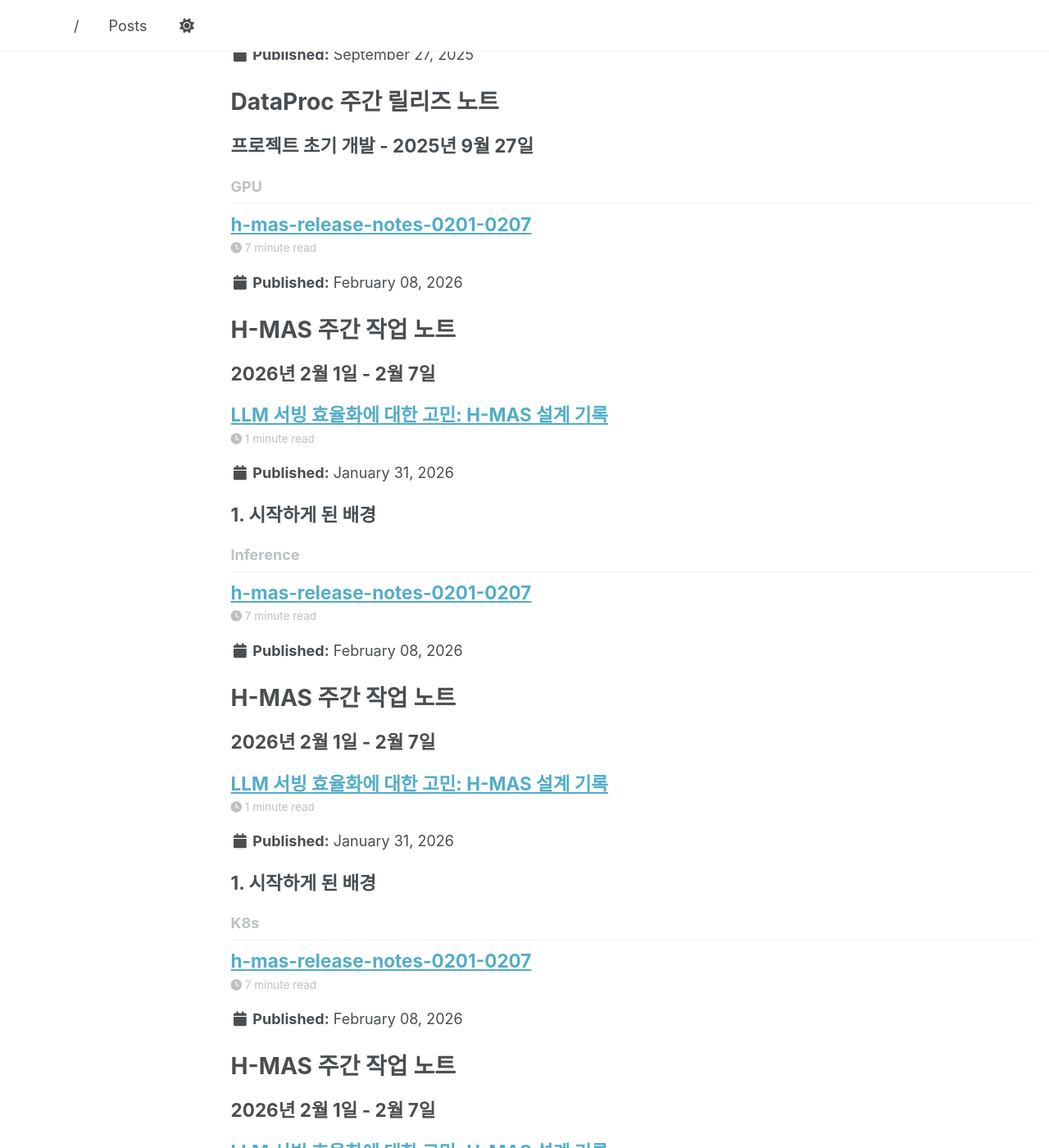
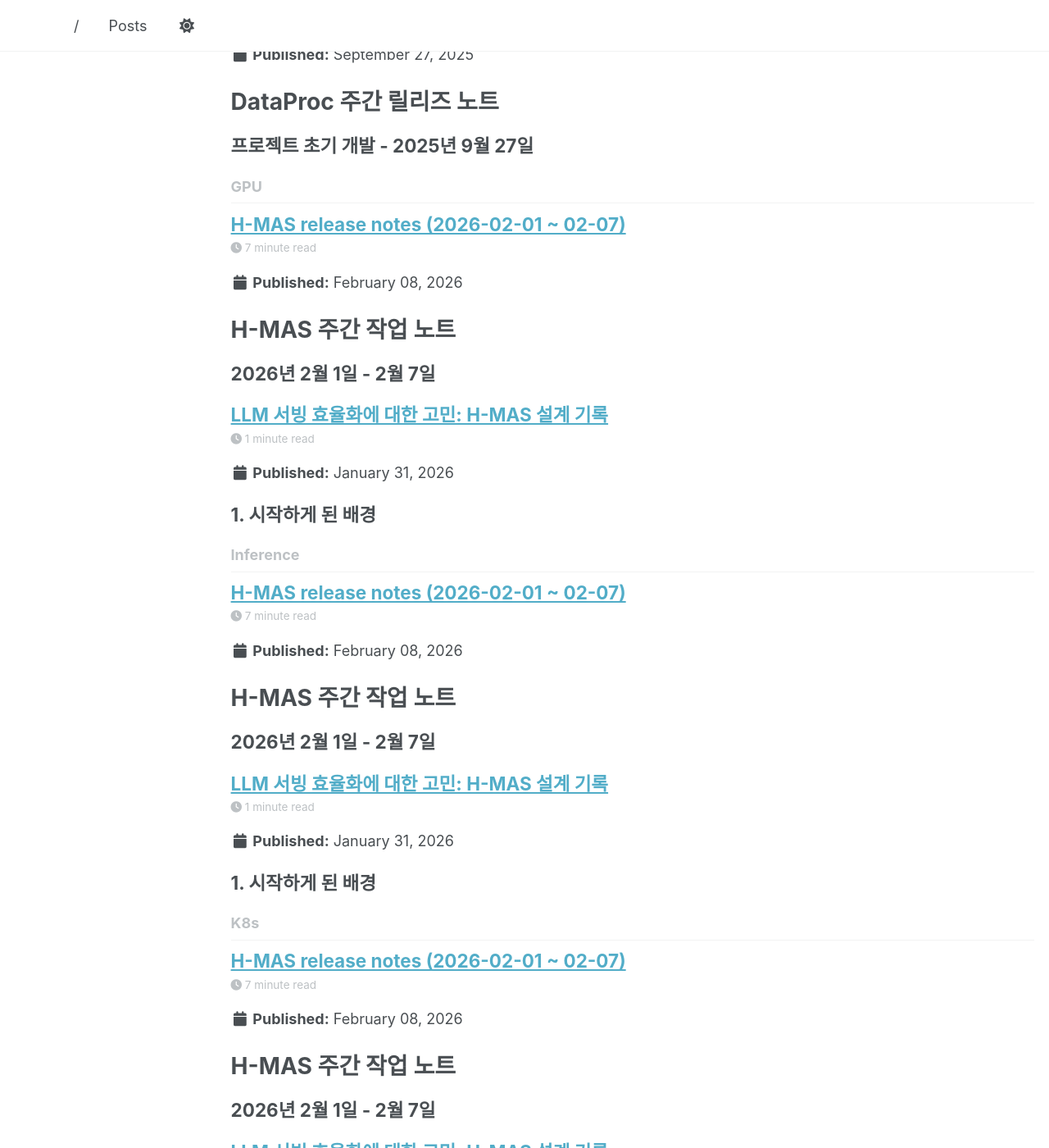
Before and after one commit to parameterfreak/parameterfreak.github.io, a Jekyll site: the page built from _pages/tag-archive.html, in a window 1280 px wide and 1400 px high, scrolled down 3724 px. Shown: the whole window at 82% size. Built offline with Jekyll 4.4.1, drawn with Linux system fonts in a browser that asks for light colours; a script that is not in the unit is left out; some of the changed text lies outside the part shown.

Commit message:
Update H-MAS release notes post title for readability

```diff
--- a/_posts/2026-02-08-h-mas-weekly-release-notes.md
+++ b/_posts/2026-02-08-h-mas-weekly-release-notes.md
@@ -1,5 +1,5 @@
 ---
-title: 'h-mas-release-notes-0201-0207'
+title: 'H-MAS release notes (2026-02-01 ~ 02-07)'
 date: 2026-02-08
 permalink: /posts/2026/02/h-mas-weekly-release-notes-0201-0207/
 categories:
```
